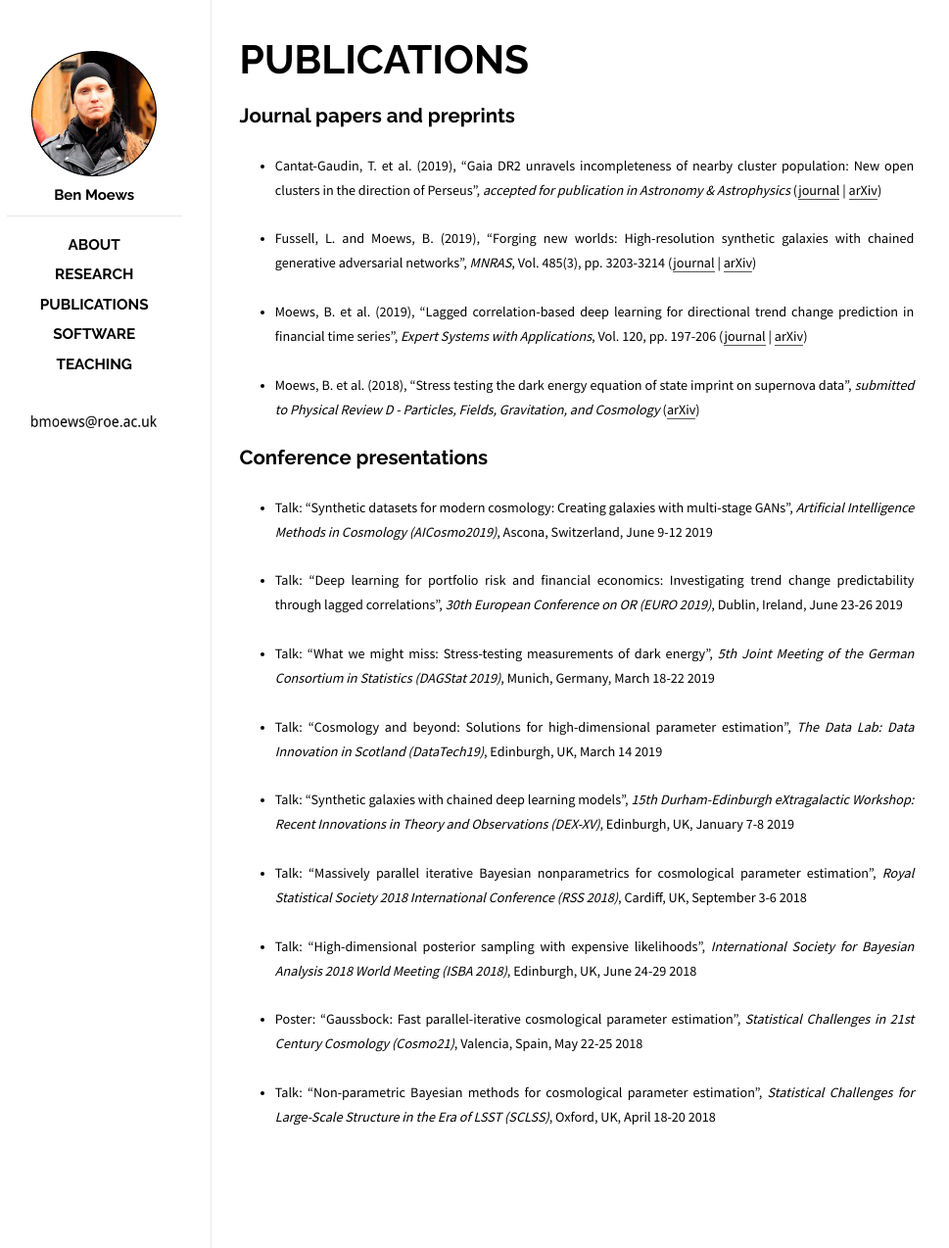
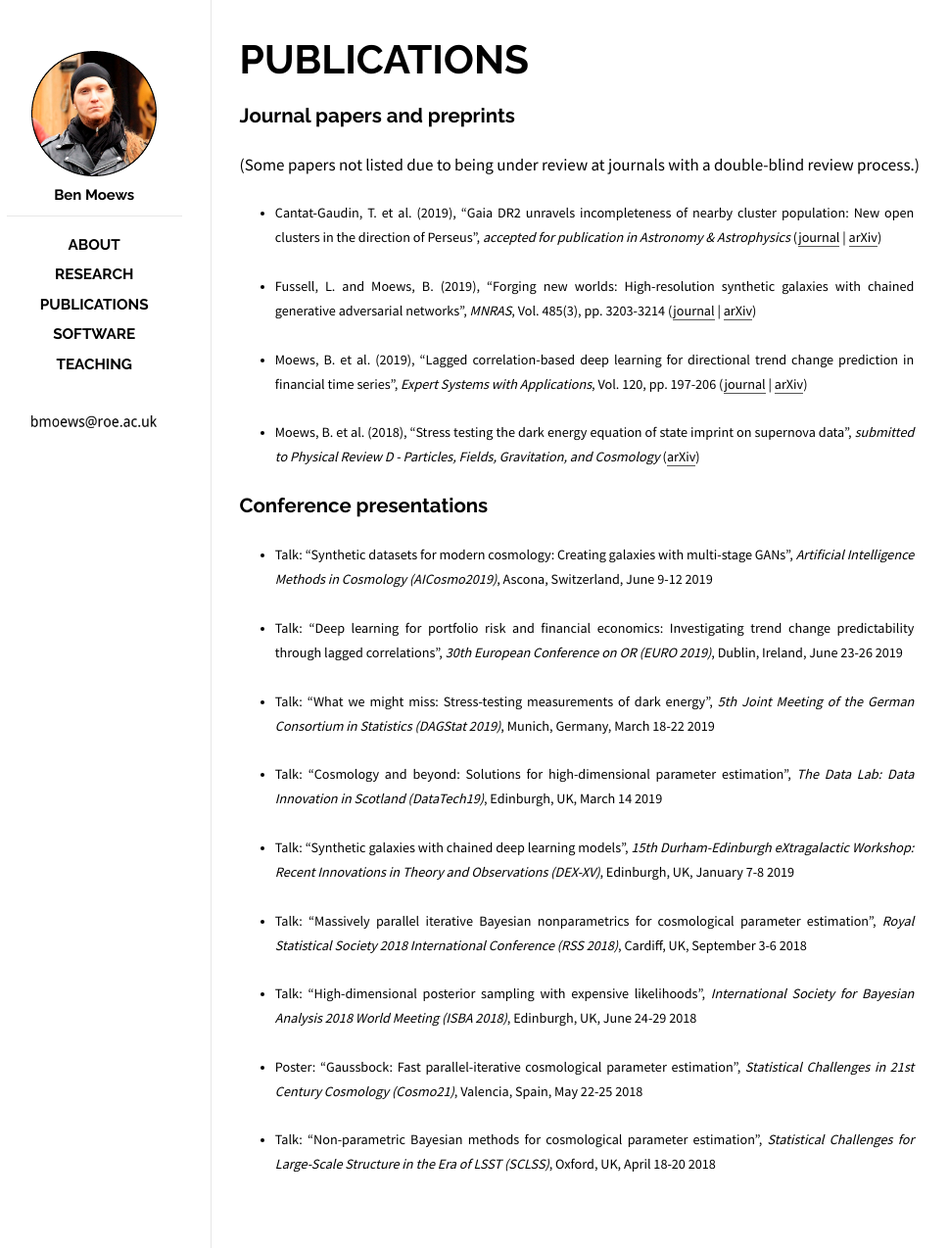
Before and after one commit to moews/moews.github.io, a Jekyll site: the page built from _posts/2017-03-25-publications.md, in a window 1280 px wide. Shown: the whole page at 98% size, without its empty margins (143-1112 px from the left). Built offline with Jekyll 4.4.1, drawn with Linux system fonts in a browser that asks for light colours.

Commit message:
Update 2017-03-25-publications.md

```diff
--- a/_posts/2017-03-25-publications.md
+++ b/_posts/2017-03-25-publications.md
@@ -7,6 +7,8 @@ categories: posts
 ---
 
 ## Journal papers and preprints
+
+(Some papers not listed due to being under review at journals with a double-blind review process.)
 
 <!--* <small>Boucaud, A. et al. (2019), "Photometry of high-redshift blended galaxies using deep learning", _submitted to Monthly Notices of the Royal Astronomical Society_ ([arxiv](XXX))</small>-->
 
```
